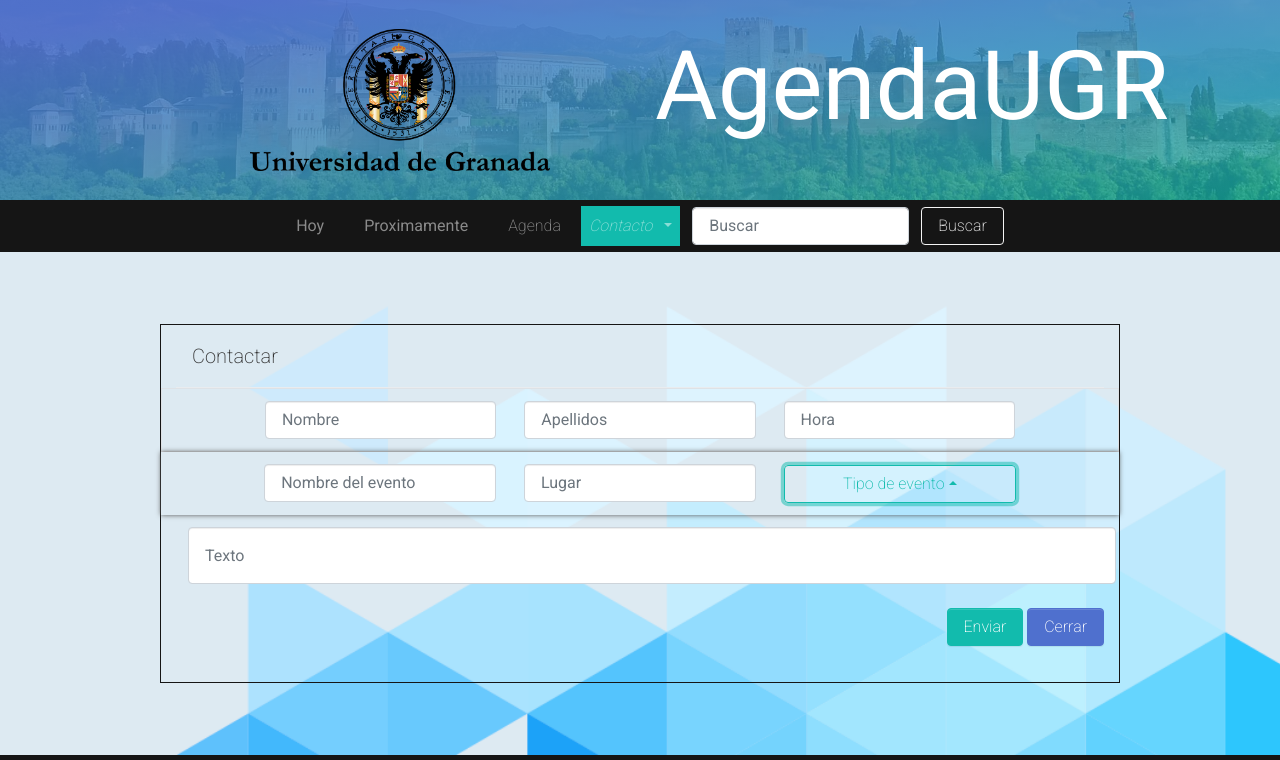
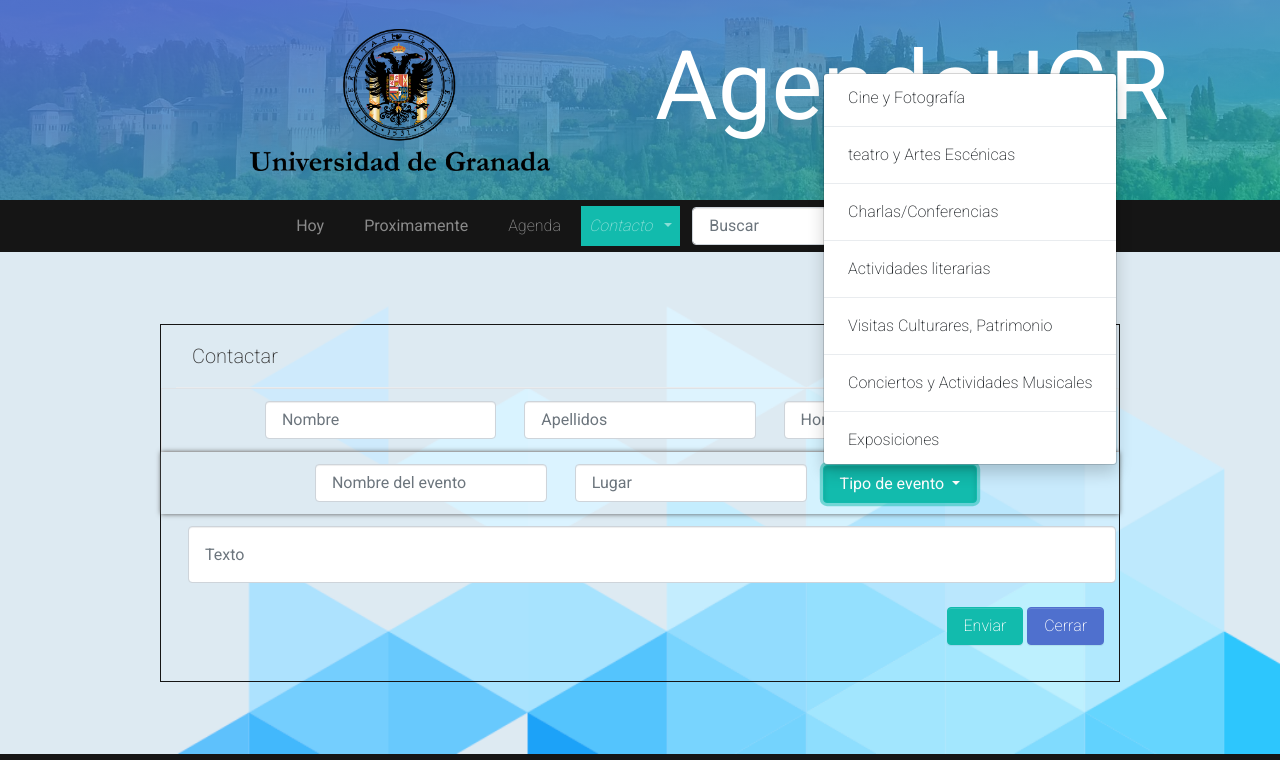
Before and after one commit to lalexvk/DIU, a plain HTML site: page Enviar Evento.html in a window 1280 px wide. Both pictures are taken after a click on the button "Tipo de evento". Shown: the top 760 px of the page. Drawn offline with nearby package versions, Linux system fonts and the light colour scheme.

```diff
--- a/Enviar Evento.html
+++ b/Enviar Evento.html
@@ -105,16 +105,24 @@
         <div class="col-md-12 shadowed">
           <input type="email" class="form-control w-25 d-inline-flex m-2" placeholder="Nombre del evento" required="required">
           <input type="email" class="form-control w-25 d-inline-flex m-2" placeholder="Lugar" required="required">
-          <div class="btn-group m-2 w-25 d-inline-flex dropup flex-column">
-            <button class="btn btn-outline-primary dropdown-toggle"> Tipo de evento</button>
+          <div class="btn-group">
+            <button class="btn btn-outline-primary dropdown-toggle" data-toggle="dropdown">
+              <b> Tipo de evento</b>
+            </button>
             <div class="dropdown-menu">
-              <a class="dropdown-item" href="#">Duda</a>
+              <a class="dropdown-item" href="#">Cine y Fotografía</a>
               <div class="dropdown-divider"></div>
-              <a class="dropdown-item" href="#">Sugerencia</a>
+              <a class="dropdown-item" href="#">teatro y Artes Escénicas</a>
               <div class="dropdown-divider"></div>
-              <a class="dropdown-item" href="#">Mal funcionamento&nbsp;
-                <br>de la Web
-                <br> </a>
+              <a class="dropdown-item" href="#">Charlas/Conferencias</a>
+              <div class="dropdown-divider"></div>
+              <a class="dropdown-item" href="#">Actividades literarias</a>
+              <div class="dropdown-divider"></div>
+              <a class="dropdown-item" href="#">Visitas Culturares, Patrimonio</a>
+              <div class="dropdown-divider"></div>
+              <a class="dropdown-item" href="#">Conciertos y Actividades Musicales</a>
+              <div class="dropdown-divider"></div>
+              <a class="dropdown-item" href="#">Exposiciones</a>
             </div>
           </div>
         </div>
```
Also changed, not shown: Contacto.html (+5 -5 lines).
